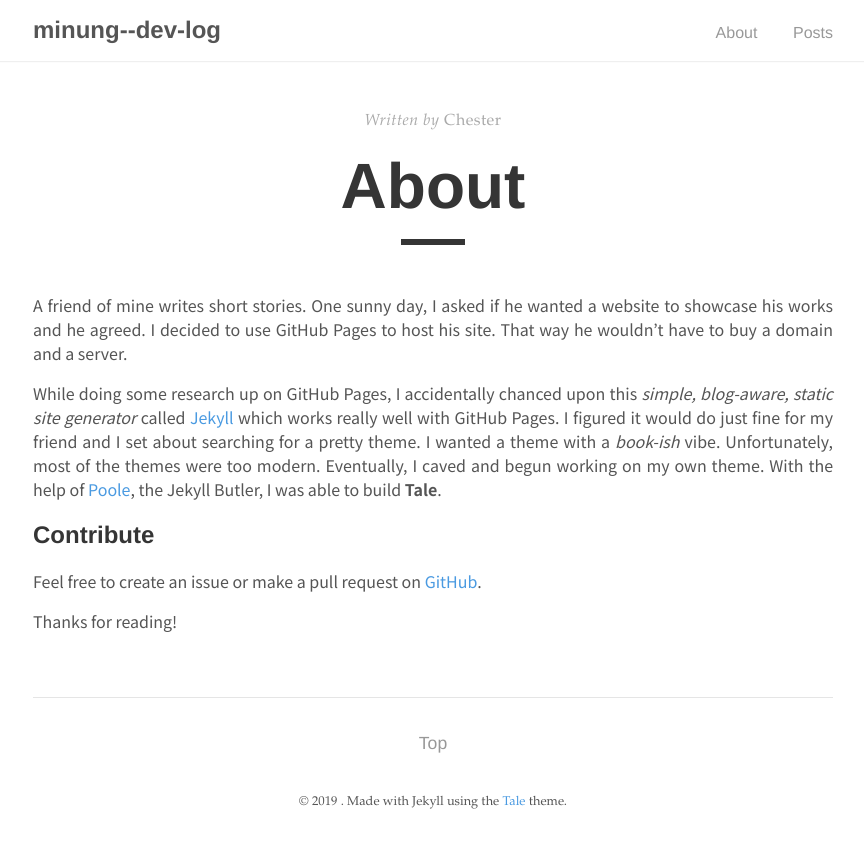
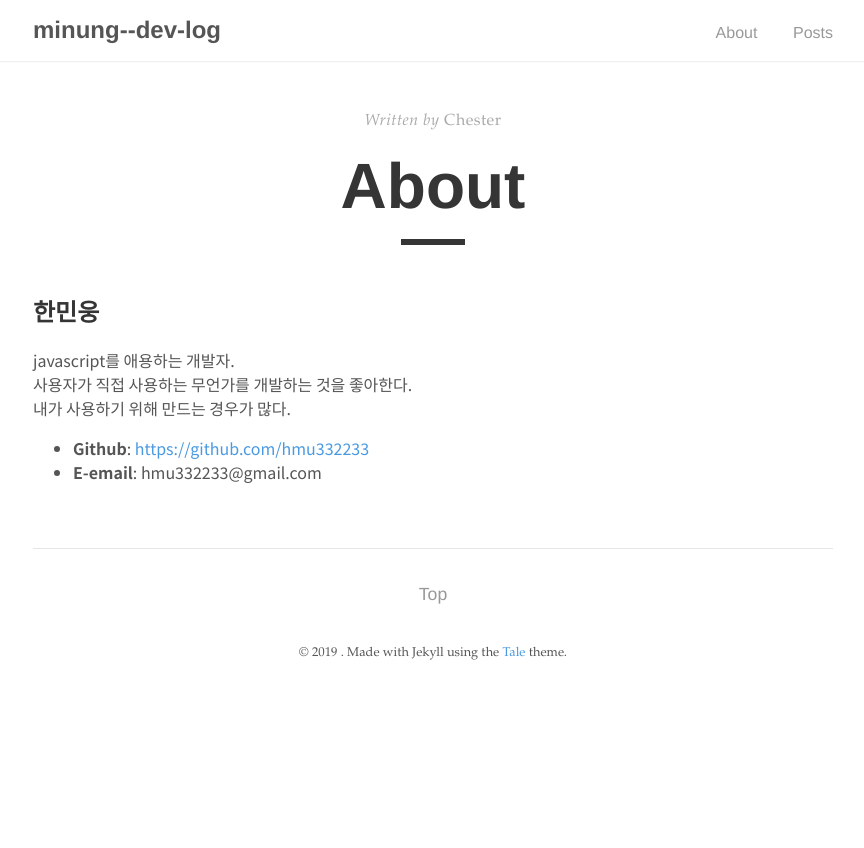
Before and after one commit to hmu332233/blog-old, a Jekyll site: the page built from about.md, in a window 1280 px wide. Shown: the top 848 px of the page, without its empty margins (207-1071 px from the left). Built offline with Jekyll 4.4.1, drawn with Linux system fonts in a browser that asks for light colours.

Commit message:
[Modify] /about

```diff
--- a/about.md
+++ b/about.md
@@ -5,11 +5,11 @@ author: "Chester"
 permalink: /about/
 ---
 
-A friend of mine writes short stories. One sunny day, I asked if he wanted a website to showcase his works and he agreed. I decided to use GitHub Pages to host his site. That way he wouldn't have to buy a domain and a server.
+## 한민웅
 
-While doing some research up on GitHub Pages, I accidentally chanced upon this _simple, blog-aware, static site generator_ called [Jekyll](https://jekyllrb.com/) which works really well with GitHub Pages. I figured it would do just fine for my friend and I set about searching for a pretty theme. I wanted a theme with a _book-ish_ vibe. Unfortunately, most of the themes were too modern. Eventually, I caved and begun working on my own theme. With the help of [Poole](https://github.com/poole/poole), the Jekyll Butler, I was able to build **Tale**.
+javascript를 애용하는 개발자.
+사용자가 직접 사용하는 무언가를 개발하는 것을 좋아한다.
+내가 사용하기 위해 만드는 경우가 많다.
 
-## Contribute
-Feel free to create an issue or make a pull request on [GitHub](https://github.com/chesterhow/tale).
-
-Thanks for reading!
+- **Github**: [https://github.com/hmu332233](https://github.com/hmu332233)
+- **E-email**: hmu332233@gmail.com
```
